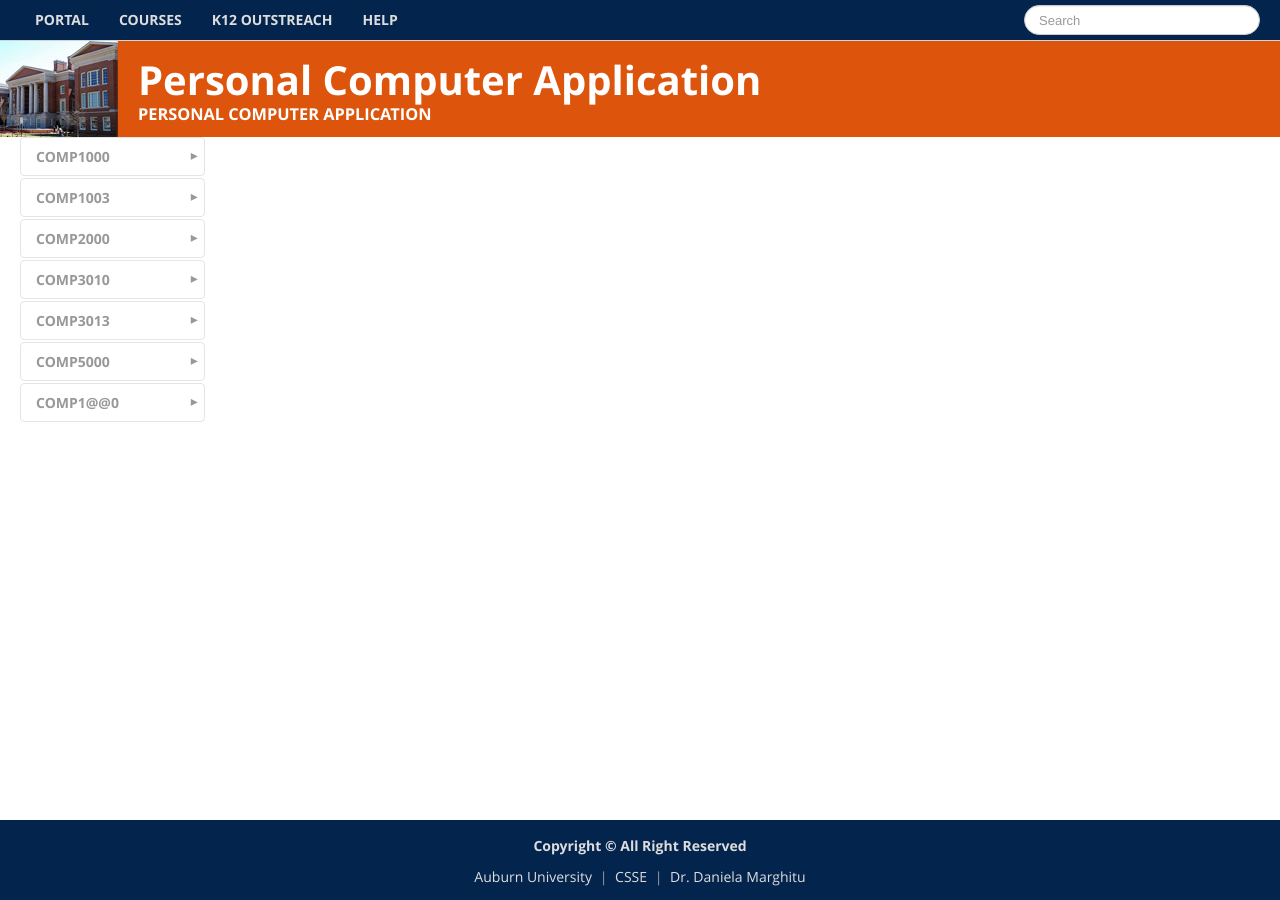
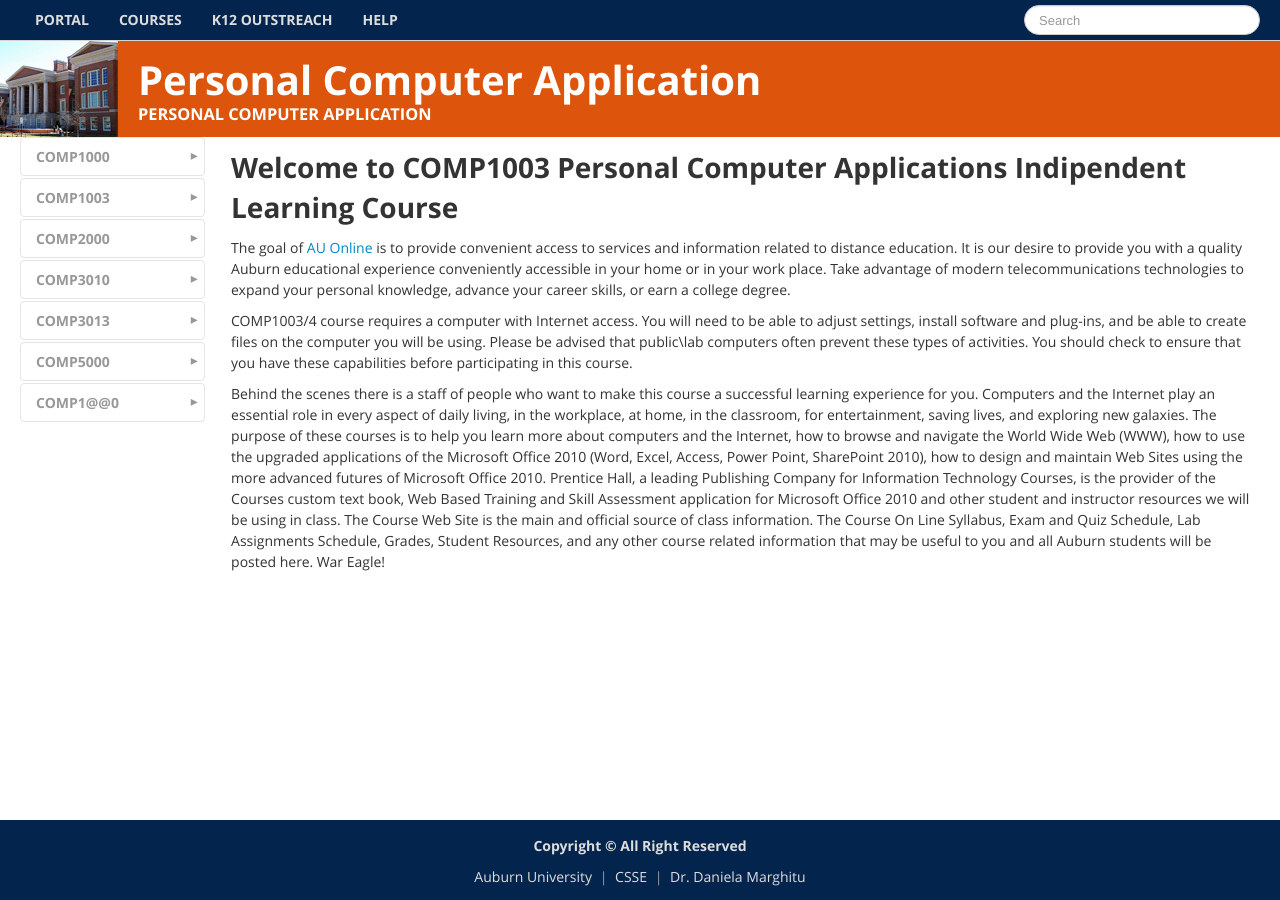
Before and after one commit to gongzhitaao/pcaweb, a Jekyll site: the page built from courses/comp1003/index.md, in a window 1280 px wide. Built offline with Jekyll 4.4.1, drawn with Linux system fonts in a browser that asks for light colours.

Commit message:
comp1003

```diff
--- a/courses/comp1003/index.md
+++ b/courses/comp1003/index.md
@@ -1,3 +1,11 @@
 ---
 layout: courses
 ---
+
+# Welcome to COMP1003 Personal Computer Applications Indipendent Learning Course
+
+The goal of [AU Online](http://www.auburn.edu/distance_learning/programs/dlot_il/courses.php) is to provide convenient access to services and information related to distance education. It is our desire to provide you with a quality Auburn educational experience conveniently accessible in your home or in your work place. Take advantage of modern telecommunications technologies to expand your personal knowledge, advance your career skills, or earn a college degree.
+
+COMP1003/4 course requires a computer with Internet access. You will need to be able to adjust settings, install software and plug-ins, and be able to create files on the computer you will be using. Please be advised that public\lab computers often prevent these types of activities. You should check to ensure that you have these capabilities before participating in this course.
+
+Behind the scenes there is a staff of people who want to make this course a successful learning experience for you. Computers and the Internet play an essential role in every aspect of daily living, in the workplace, at home, in the classroom, for entertainment, saving lives, and exploring new galaxies. The purpose of these courses is to help you learn more about computers and the Internet, how to browse and navigate the World Wide Web (WWW), how to use the upgraded applications of the Microsoft Office 2010 (Word, Excel, Access, Power Point, SharePoint 2010), how to design and maintain Web Sites using the more advanced futures of Microsoft Office 2010. Prentice Hall, a leading Publishing Company for Information Technology Courses, is the provider of the Courses custom text book, Web Based Training and Skill Assessment application for Microsoft Office 2010 and other student and instructor resources we will be using in class. The Course Web Site is the main and official source of class information. The Course On Line Syllabus, Exam and Quiz Schedule, Lab Assignments Schedule, Grades, Student Resources, and any other course related information that may be useful to you and all Auburn students will be posted here. War Eagle!
```
